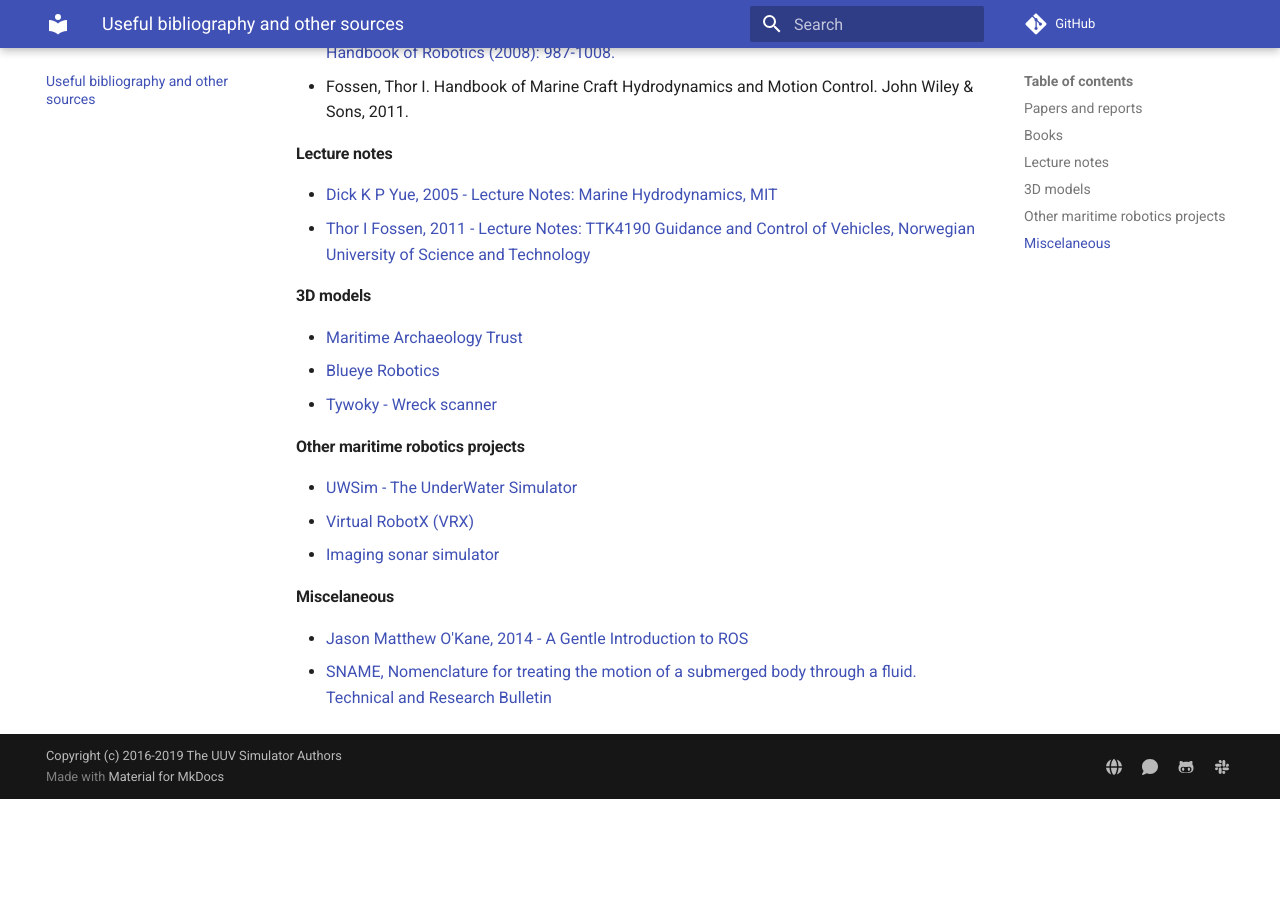
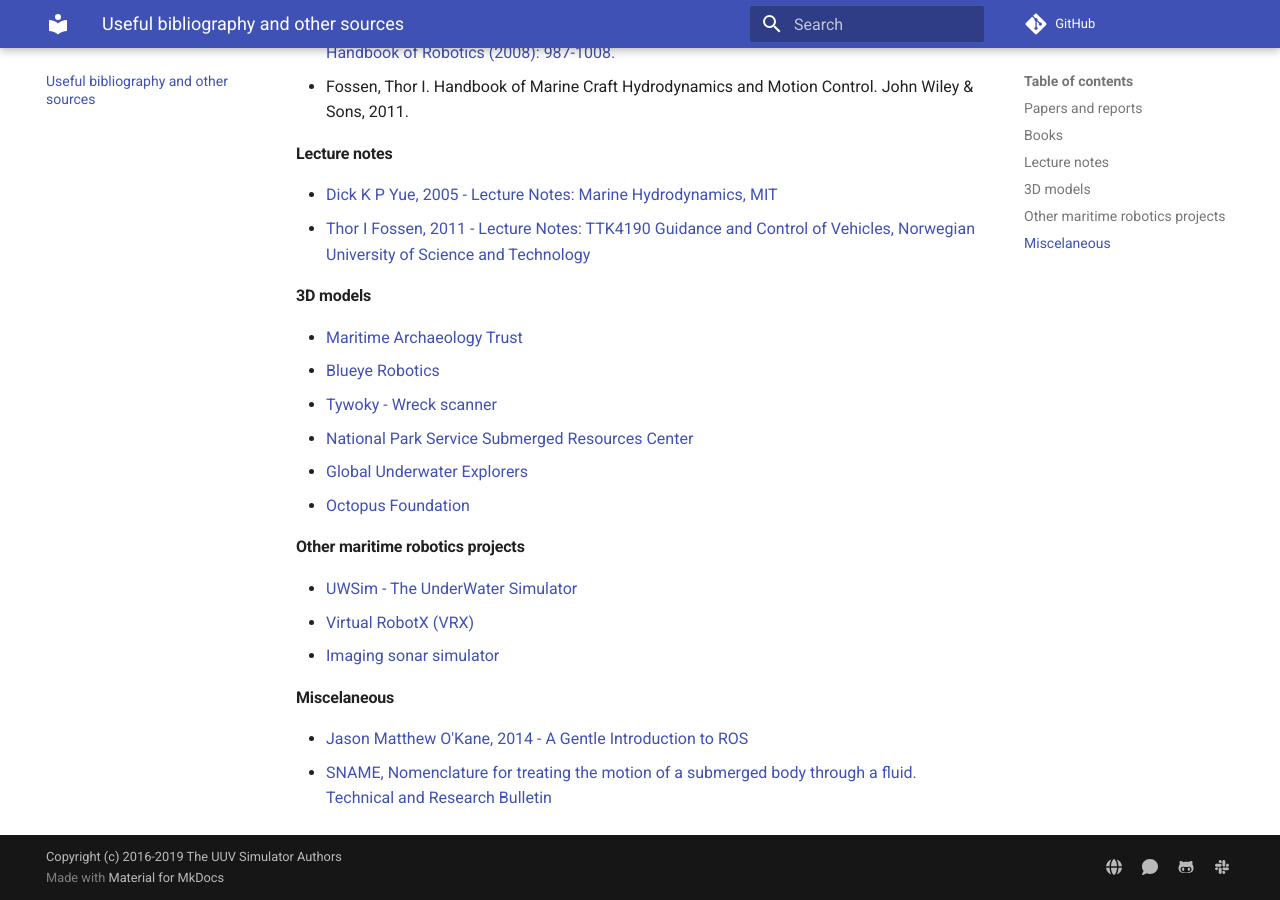
Before and after one commit to uuvsimulator/uuv_simulator_docs, an MkDocs documentation site: the page built from docs/bibliography.md, in a window 1280 px wide and 900 px high, scrolled down 1109 px. Built offline with MkDocs 1.6.1 and Material for MkDocs 9.7.7, drawn with Linux system fonts in a browser that asks for light colours; before the commit the page ends 1908 px from its top, so only the background shows below that.

Commit message:
Add links to list of 3D models
Signed-off-by: Musa Morena Marcusso Manhães <musa.marcusso@de.bosch.com>

```diff
--- a/docs/bibliography.md
+++ b/docs/bibliography.md
@@ -27,6 +27,9 @@
 - [Maritime Archaeology Trust](https://sketchfab.com/maritimearchaeologytrust)
 - [Blueye Robotics](https://sketchfab.com/blueyerobotics)
 - [Tywoky - Wreck scanner](https://sketchfab.com/tywoky)
+- [National Park Service Submerged Resources Center](https://sketchfab.com/submerged)
+- [Global Underwater Explorers](https://sketchfab.com/GUE)
+- [Octopus Foundation](https://sketchfab.com/octopusfoundation)
 
 # Other maritime robotics projects
 
```
